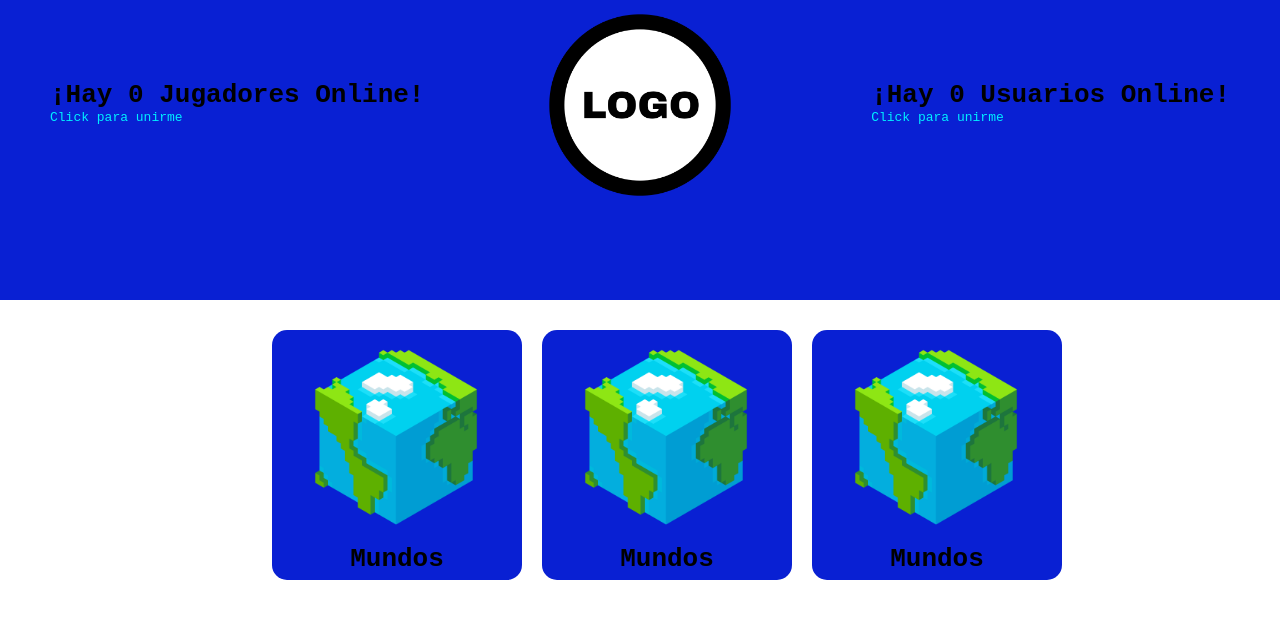
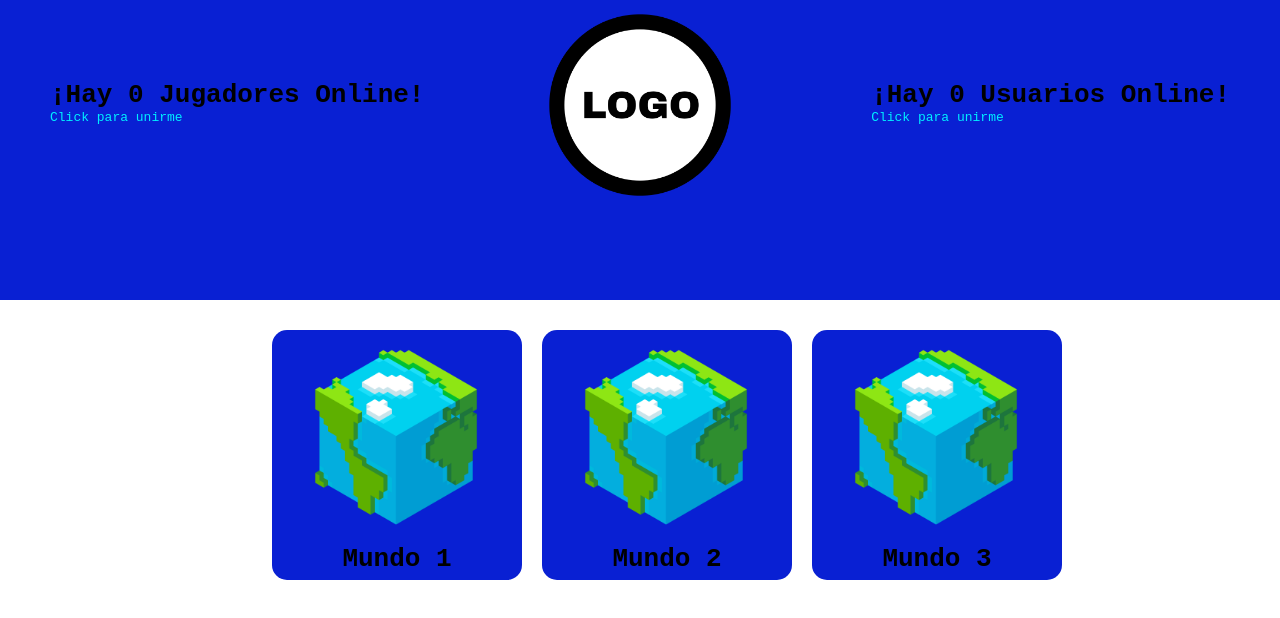
Before and after one commit to thequesing/MCWebsite, a plain HTML site: page mundos.html in a window 1280 px wide. Drawn offline with nearby package versions, Linux system fonts and the light colour scheme; some packages are replaced by stand-ins of ours; no server answers; a script that the page names is missing.

Commit message:
numeracion de botones arregrlada

```diff
--- a/mundos.html
+++ b/mundos.html
@@ -37,21 +37,21 @@
           <div id="button">
             <a style="text-decoration: none; color: black;"  href="mundos.html">
               <img id="button-img" src="./img/worlds.png">
-              <h1>Mundos</h1>
+              <h1>Mundo 1</h1>
             </a>
           </div>
           <div id="button">
             <a style="text-decoration: none; color: black;"  href="mundos.html">
               <img id="button-img" src="./img/worlds.png">
-              <h1>Mundos</h1>
+              <h1>Mundo 2</h1>
             </a>
           </div>
-      <div id="button">
-        <a style="text-decoration: none; color: black;"  href="mundos.html">
-          <img id="button-img" src="./img/worlds.png">
-          <h1>Mundos</h1>
-        </a>
-      </div>
+          <div id="button">
+            <a style="text-decoration: none; color: black;"  href="mundos.html">
+              <img id="button-img" src="./img/worlds.png">
+              <h1>Mundo 3</h1>
+            </a>
+          </div>
     </div>
     </div>
   </div>
```
